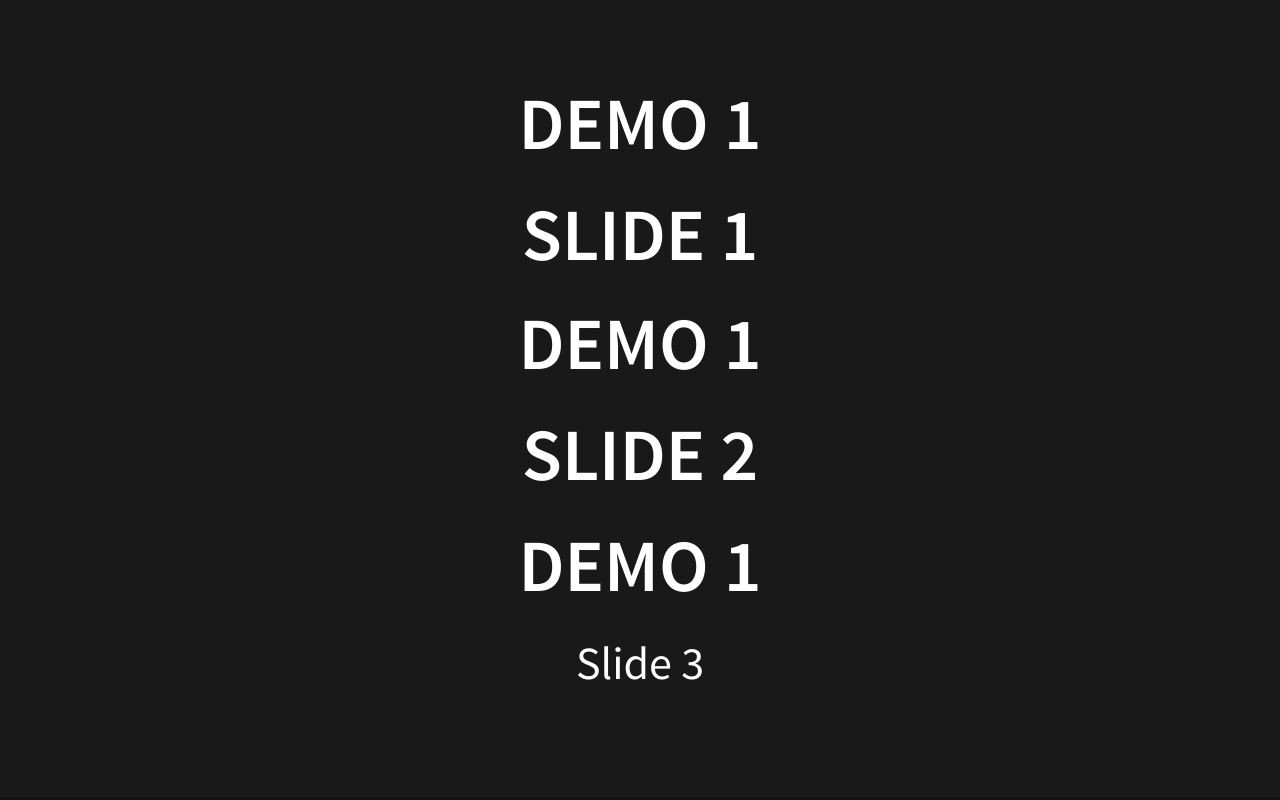
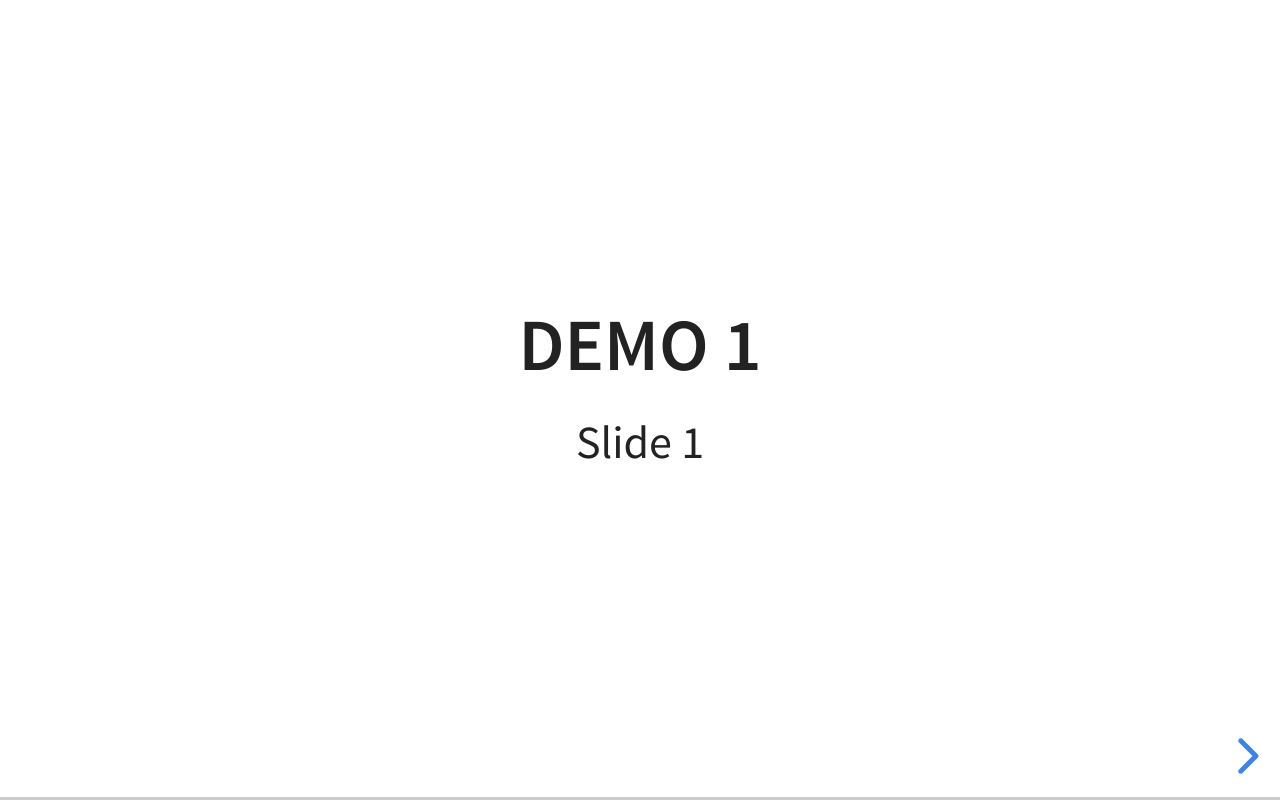
Before and after one commit to m7three/kafka, a website: page index.html in a window 1280 px wide. Drawn offline with nearby package versions, Linux system fonts and the light colour scheme.

Commit message:
copy the markdown example

```diff
--- a/index.html
+++ b/index.html
@@ -1,21 +1,23 @@
 <!doctype html>
 <html lang="en">
+
 	<head>
 		<meta charset="utf-8">
-		<meta name="viewport" content="width=device-width, initial-scale=1.0, maximum-scale=1.0, user-scalable=no">
 
-		<title>reveal.js</title>
+		<title>Kafka Presentation</title>
 
-		<link rel="stylesheet" href="dist/reset.css">
-		<link rel="stylesheet" href="dist/reveal.css">
-		<link rel="stylesheet" href="dist/theme/black.css">
+		<link rel="stylesheet" href="./dist/reveal.css">
+		<link rel="stylesheet" href="./dist/theme/white.css" id="theme">
 
-		<!-- Theme used for syntax highlighted code -->
-		<link rel="stylesheet" href="plugin/highlight/monokai.css">
+        <link rel="stylesheet" href="./plugin/highlight/monokai.css">
 	</head>
+
 	<body>
+
 		<div class="reveal">
+
 			<div class="slides">
+
 
                 <!-- Slides are separated by three dashes (the default) -->
                 <section data-markdown>
@@ -30,23 +32,30 @@
                         Slide 3
                     </script>
                 </section>
+
+
+
             </div>
 		</div>
 
-		<script src="dist/reveal.js"></script>
-		<script src="plugin/notes/notes.js"></script>
-		<script src="plugin/markdown/markdown.js"></script>
-		<script src="plugin/highlight/highlight.js"></script>
+		<script src="./dist/reveal.js"></script>
+        <script src="./plugin/markdown/markdown.js"></script>
+        <script src="./plugin/highlight/highlight.js"></script>
+        <script src="./plugin/notes/notes.js"></script>
+        <script src="./plugin/math/math.js"></script>
+
 		<script>
-			// More info about initialization & config:
-			// - https://revealjs.com/initialization/
-			// - https://revealjs.com/config/
+
 			Reveal.initialize({
-				hash: true,
+				controls: true,
+				progress: true,
+				history: true,
+				center: true,
 
-				// Learn about plugins: https://revealjs.com/plugins/
-				plugins: [ RevealMarkdown, RevealHighlight, RevealNotes ]
+				plugins: [ RevealMarkdown, RevealHighlight, RevealNotes, RevealMath.KaTeX ]
 			});
+
 		</script>
+
 	</body>
 </html>
```
Lines whose indentation alone changed are shown as unchanged.
